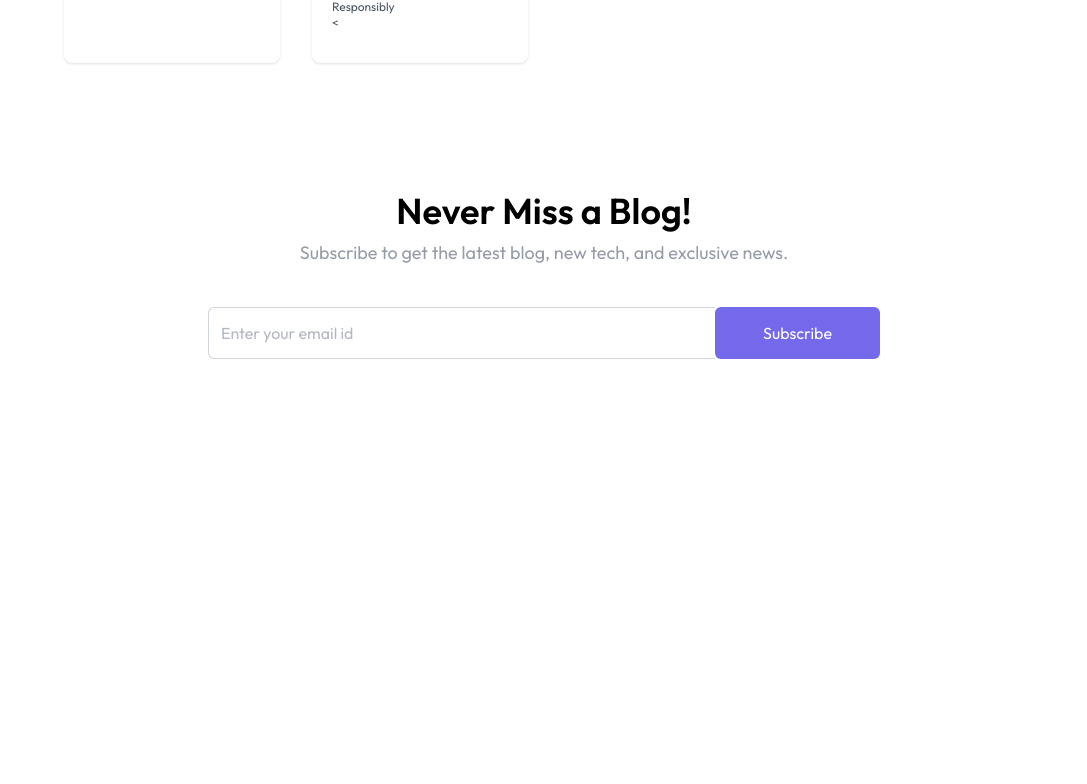
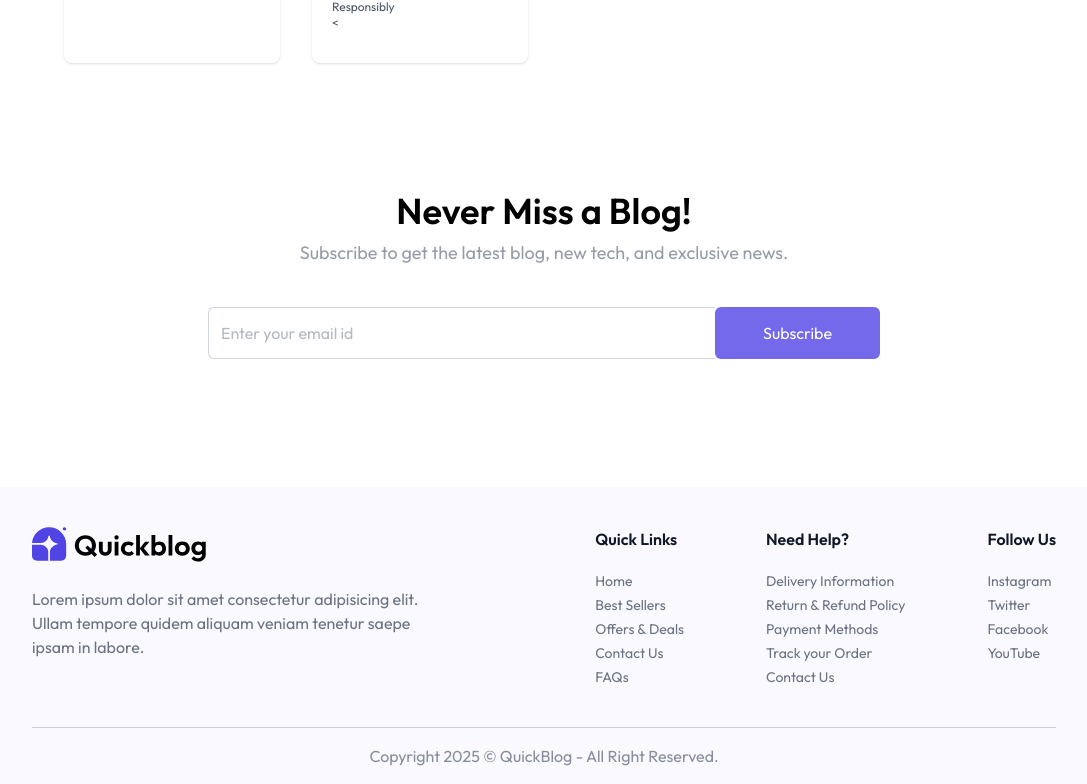
Before and after one commit to PrveenYadav/Full-stack-Journey, a React (Vite) app in the folder Full-stack Projects/Blog App/client/: page / in a window 1280 px wide. Shown: the part 1628-2412 px from the top of the page, without its empty margins (96-1183 px from the left). Before the commit the page ends 2115 px from the top, so only its background shows below. Built offline with nearby package versions, Linux system fonts and the light colour scheme.

Commit message:
add footer

```diff
--- /dev/null
+++ b/Full-stack Projects/Blog App/client/src/components/Footer.jsx
@@ -0,0 +1,36 @@
+import React from 'react'
+import { assets, footer_data } from '../assets/assets'
+
+const Footer = () => {
+  return (
+    <div className='px-6 md:px-16 lg:px-24 xl:px-32 bg-primary/3'>
+        <div className='flex flex-col md:flex-row items-start justify-between gap-10 py-10 border-b border-gray-500/30 text-gray-500'>
+            <div>
+                <img src={assets.logo} alt="logo" className='w-32 sm:w-44' />
+                <p className='max-w-[410px] mt-6'>Lorem ipsum dolor sit amet consectetur adipisicing elit. Ullam tempore quidem aliquam veniam tenetur saepe ipsam in labore.</p>
+            </div>
+
+            <div className='flex flex-wrap justify-between w-full md:w-[45%] gap-5'>
+                {footer_data.map((section, index) => (
+                    <div key={index}>
+                        <h3 className='font-semibold text-base text-gray-900 md:mb-5 mb-2'>{section.title}</h3>
+                        <ul className='text-sm space-y-1'>
+                            {section.links.map((link, i) => (
+                                <li key={i}>
+                                    <a href="#" className='hover:underline transition'>{link}</a>
+                                </li>
+                            ))}
+                        </ul>
+                    </div>
+                ))}
+            </div>
+
+        </div>
+        <p className='py-4 text-center text-sm md:text-base text-gray-500/80'>
+            Copyright 2025 © QuickBlog - All Right Reserved.
+        </p>
+    </div>
+  )
+}
+
+export default Footer
--- a/Full-stack Projects/Blog App/client/src/pages/Home.jsx
+++ b/Full-stack Projects/Blog App/client/src/pages/Home.jsx
@@ -4,6 +4,7 @@
 import Bloglist from '../components/Bloglist'
 import Card from '../components/Card'
 import NewsLetter from '../components/NewsLetter'
+import Footer from '../components/Footer'
 
 const Home = () => {
   return (
@@ -12,6 +13,7 @@
         <Header/>
         <Bloglist/>
         <NewsLetter/>
+        <Footer/>
     </>
   )
 }
```
